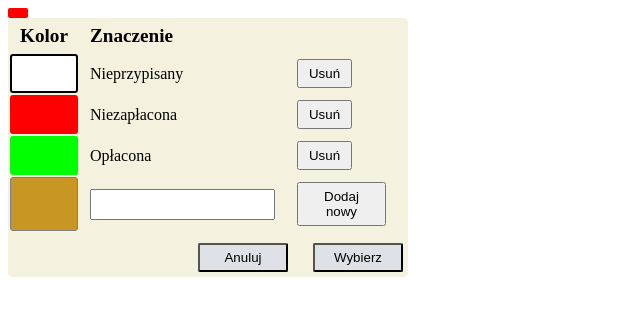
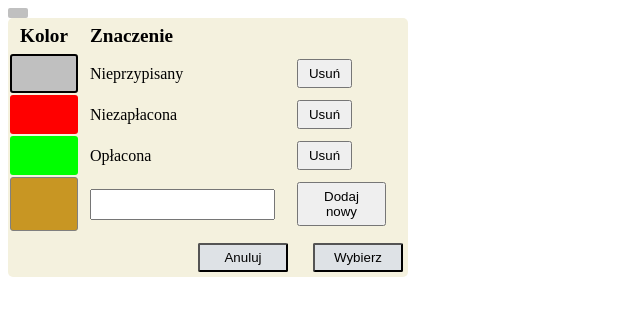
Before and after one commit to LukaszSzyp/EasyDocs, a React (Create React App) app: page / in a window 1280 px wide. Both pictures are taken after a click on the element 18 px from the left and 13 px from the top of the page. Shown: the top 316 px of the page, without its empty margins (0-640 px from the left). Built offline with nearby package versions, Linux system fonts and the light colour scheme.

Commit message:
add PopUpColorStatus to StatusBox

```diff
--- a/src/Components/PopUpColorStatus.jsx
+++ b/src/Components/PopUpColorStatus.jsx
@@ -72,10 +72,14 @@ const RgbColorPickerContainer = styled.div`
   display: ${(props) => (props.isClosed ? "none" : "")};
 `;
 
-export const PopUpColorStatus = () => {
+export const PopUpColorStatus = ({
+  setBoxColor,
+  setBoxDescription,
+  PopUpColorStatusClosedHandler,
+}) => {
   const [colorStatusData, setColorStatusData] = useState([
     {
-      color: "255,255,255",
+      color: "192,192,192",
       description: "Nieprzypisany",
     },
     {
@@ -120,6 +124,16 @@ export const PopUpColorStatus = () => {
 
   const selectedColorHandler = (index) => {
     setSelectedCellIndex(index);
+  };
+
+  const selectColorStatusHandler = () => {
+    setBoxColor(colorStatusData[selectedCellIndex].color);
+    setBoxDescription(colorStatusData[selectedCellIndex].description);
+    PopUpColorStatusClosedHandler();
+  };
+
+  const cancelColorStatusHandler = () => {
+    PopUpColorStatusClosedHandler();
   };
 
   return (
@@ -169,8 +183,8 @@ export const PopUpColorStatus = () => {
         </Trow>
       </Table>
       <ButtonContainer>
-        <Button>Anuluj</Button>
-        <Button>Wybierz</Button>
+        <Button onClick={cancelColorStatusHandler}>Anuluj</Button>
+        <Button onClick={selectColorStatusHandler}>Wybierz</Button>
       </ButtonContainer>
     </Container>
   );
--- a/src/Components/StatusBox.jsx
+++ b/src/Components/StatusBox.jsx
@@ -5,7 +5,7 @@ import { PopUpColorStatus } from "./PopUpColorStatus";
 const Box = styled.div`
   width: 20px;
   height: 10px;
-  background-color: red;
+  background-color: rgb(${(props) => props.color});
   border-radius: 2px;
 `;
 
@@ -14,15 +14,26 @@ const PopUpColorStatusContainer = styled.div`
 `;
 
 export const StatusBox = () => {
-  const [boxColor, setBoxColor] = useState("0,0,0");
+  const [boxColor, setBoxColor] = useState("192,192,192");
   const [boxDescription, setBoxDescription] = useState("");
   const [isPopUpColorStatusClosed, setIsPopUpColorStatusClosed] =
     useState(true);
+  const PopUpColorStatusClosedHandler = () => {
+    isPopUpColorStatusClosed
+      ? setIsPopUpColorStatusClosed(false)
+      : setIsPopUpColorStatusClosed(true);
+  };
   return (
-    <Box onClick={() => console.log("click")}>
+    <>
+      <Box onClick={PopUpColorStatusClosedHandler} color={boxColor}></Box>
       <PopUpColorStatusContainer isClosed={isPopUpColorStatusClosed}>
-        <PopUpColorStatus />
+        <PopUpColorStatus
+          isClosed={isPopUpColorStatusClosed}
+          setBoxColor={setBoxColor}
+          setBoxDescription={setBoxDescription}
+          PopUpColorStatusClosedHandler={PopUpColorStatusClosedHandler}
+        />
       </PopUpColorStatusContainer>
-    </Box>
+    </>
   );
 };
--- a/src/Pages/Main/main.jsx
+++ b/src/Pages/Main/main.jsx
@@ -5,7 +5,6 @@ export const Main = () => {
   return (
     <>
       <StatusBox />
-      <PopUpColorStatus />
     </>
   );
 };
```
